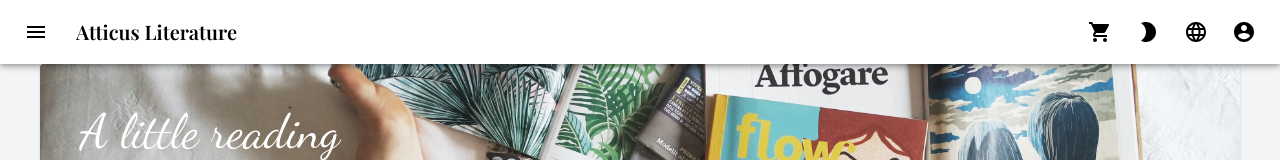
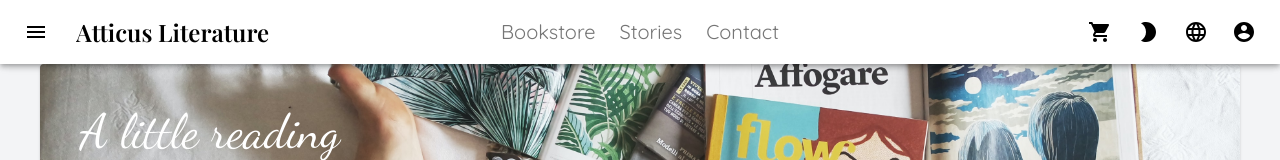
Before and after one commit to AtticusFinchIPH/atticus-literature, a React (Create React App) app in the folder frontend/: page / in a window 1280 px wide. Shown: the top 160 px of the page. Built offline with nearby package versions, Linux system fonts and the light colour scheme.

Commit message:
Add pagesSection to NavBar

```diff
--- a/frontend/src/app/features/NavBar.js
+++ b/frontend/src/app/features/NavBar.js
@@ -114,20 +114,20 @@ const NavBar = withRouter(({history}) => {
         <CssBaseline />
         <div className={classes.grow}>
             <AppBar position="static" className={classes.appBar}>
-                <Toolbar>
+                <Toolbar position='relative'>
                     <IconButton edge="start" className={classes.menuButton} color="inherit" aria-label="open drawer" >
                         <MenuIcon />
                     </IconButton>
-                    <Hidden xsDown>
+                    <Hidden smDown>
                         <Link to='/' className={classes.link}>
-                            <Typography className={classes.title} variant="h6" noWrap>
+                            <Typography className={classes.title} variant="h5" noWrap>
                                 Atticus Literature
                             </Typography>
                         </Link>
                     </Hidden>
-                    <Hidden smUp>
+                    <Hidden mdUp>
                         <Link to='/' className={classes.link}>
-                            <Typography className={classes.title} variant="h6" noWrap>
+                            <Typography className={classes.title} variant="h5" noWrap>
                                 AL
                             </Typography>
                         </Link>
@@ -144,8 +144,33 @@ const NavBar = withRouter(({history}) => {
                             inputProps={{ 'aria-label': 'search' }}
                         />
                     </div> */}
+                    <Hidden xsDown>
+                    <div className={classes.pagesSections}>
+                        <Link to='/bookstore/' className={classes.link}>
+                            <IconButton className={classes.noBorderRadius}>
+                                <Typography variant='h6'>
+                                    <FormattedMessage id='bookstore' defaultMessage='Bookstore'/>
+                                </Typography>
+                            </IconButton>
+                        </Link>
+                        <Link to='/stories/' className={classes.link}>
+                            <IconButton className={classes.noBorderRadius}>
+                                <Typography variant='h6'>
+                                    <FormattedMessage id='stories' defaultMessage='Stories'/>
+                                </Typography>
+                            </IconButton>
+                        </Link>
+                        <Link to='/contact/' className={classes.link}>
+                            <IconButton className={classes.noBorderRadius}>
+                                <Typography variant='h6'>
+                                    <FormattedMessage id='contact' defaultMessage='Contact'/>
+                                </Typography>
+                            </IconButton>
+                        </Link>
+                    </div>
+                    </Hidden>
                     <div className={classes.grow} />
-                    <div className={classes.sectionDesktop}>
+                    <div className={classes.iconsSection}>
                         {
                             isMobileOnly
                             ?<IconButton aria-label="show number of products in cart" color="inherit">
--- a/frontend/src/app/features/NavBar.styles.js
+++ b/frontend/src/app/features/NavBar.styles.js
@@ -10,10 +10,20 @@ const useStyle = makeStyles((theme) => ({
         textDecoration: 'none',
         color: theme.palette.text.main,
     },
+    noBorderRadius: {
+        borderRadius: 0,
+    },
     appBar: {
         position: 'fixed',
         backgroundColor: theme.palette.navBar.main,
         color: theme.palette.text.main,
+    },
+    pagesSections: {
+        position: 'absolute',
+        display: 'flex',
+        right: '50%',
+        transform: 'translateX(50%)',
+        textDecoration: 'none',
     },
     menuButton: {
         marginRight: theme.spacing(2),
--- a/frontend/src/locales/en.js
+++ b/frontend/src/locales/en.js
@@ -9,8 +9,8 @@ const en = defineMessages({
 
     home: 'Home',
     bookstore: 'Bookstore',
-    story: 'Story',
-    contact: 'contact',
+    stories: 'Stories',
+    contact: 'Contact',
 
     bestsellers: 'Bestsellers',
     this_month: 'This Month\'s',
--- a/frontend/src/locales/vi.js
+++ b/frontend/src/locales/vi.js
@@ -9,7 +9,7 @@ const vi = defineMessages({
 
     home: 'Trang chủ',
     bookstore: 'Hiệu sách',
-    story: 'Thư quán',
+    stories: 'Thư quán',
     contact: 'Liên hệ',
 
     bestsellers: 'Sách Bán Chạy',
```
